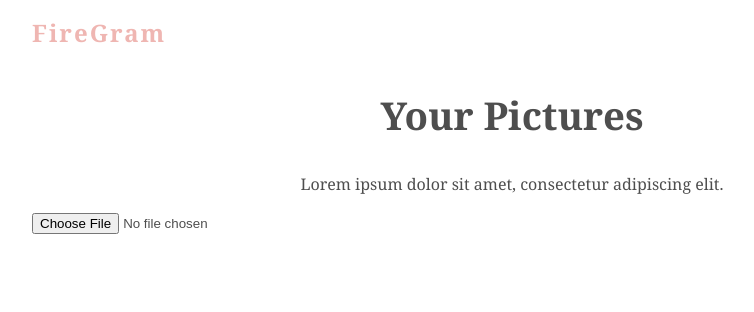
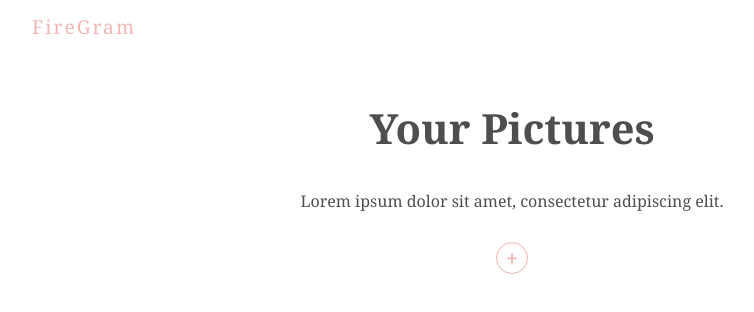
Before and after one commit to ProMehedi/react-firegram, a React (Create React App) app: page / in a window 1280 px wide. Shown: the top 312 px of the page, without its empty margins (128-882 px from the left). Built offline with nearby package versions, Linux system fonts and the light colour scheme.

Commit message:
Progressbar & CSS

```diff
--- a/package.json
+++ b/package.json
@@ -3,6 +3,7 @@
   "version": "0.1.0",
   "private": true,
   "dependencies": {
+    "@react-firebase/firestore": "^0.5.5",
     "@testing-library/jest-dom": "^4.2.4",
     "@testing-library/react": "^9.5.0",
     "@testing-library/user-event": "^7.2.1",
--- /dev/null
+++ b/src/comps/ProgressBar.js
@@ -0,0 +1,18 @@
+import React, { useEffect } from 'react'
+import { toast } from 'react-toastify'
+import useStorage from '../hooks/useStorage'
+
+const ProgressBar = ({ file, setFile }) => {
+  const { url, progress } = useStorage(file)
+
+  useEffect(() => {
+    if (url) {
+      setFile(null)
+      toast.success('File Successfuly Uploaded!')
+    }
+  }, [url, setFile])
+
+  return <div className='progress-bar' style={{ width: progress + '%' }}></div>
+}
+
+export default ProgressBar
--- a/src/comps/UploadForm.js
+++ b/src/comps/UploadForm.js
@@ -1,4 +1,5 @@
 import React, { useState } from 'react'
+import ProgressBar from './ProgressBar'
 import { toast } from 'react-toastify'
 
 const UploadForm = () => {
@@ -22,9 +23,21 @@ const UploadForm = () => {
 
   return (
     <form>
-      <input type='file' file={file} onChange={fileUploadHandler} />
-      {error && <div className='error'>{error}</div>}
-      {file && <div>{file.name}</div>}
+      <label htmlFor='file'>
+        <input
+          type='file'
+          file={file}
+          id='file'
+          name='file'
+          onChange={fileUploadHandler}
+        />
+        <span>+</span>
+      </label>
+      <div className='output'>
+        {error && <div className='error'>{error}</div>}
+        {file && <div>{file.name}</div>}
+        {file && <ProgressBar file={file} setFile={setFile} />}
+      </div>
     </form>
   )
 }
--- a/src/config/firebase.js
+++ b/src/config/firebase.js
@@ -1,6 +1,6 @@
-import * as firebase from 'firebase/app'
+import firebase from 'firebase/app'
 import 'firebase/storage'
-import 'firebase/firestore'
+import '@firebase/firestore'
 
 const firebaseConfig = {
   apiKey: 'AIzaSyAmcF4l-LMTfDBw_Q2QOSYLogZwKqzzDck',
@@ -14,4 +14,4 @@ const firebaseConfig = {
 firebase.initializeApp(firebaseConfig)
 
 export const projectStorage = firebase.storage()
-export const projectFilesStorage = firebase.filestore()
+export const projectFilesStorage = firebase.filestore
--- a/src/hooks/useStorage.js
+++ b/src/hooks/useStorage.js
@@ -1,7 +1,7 @@
-import React, { useEffect, useState } from 'react'
+import { useEffect, useState } from 'react'
 import { projectStorage } from '../config/firebase'
 
-const useStorage = ({ file }) => {
+const useStorage = (file) => {
   const [progress, setProgress] = useState(0)
   const [error, setError] = useState(null)
   const [url, setUrl] = useState(null)
--- a/src/index.css
+++ b/src/index.css
@@ -17,22 +17,98 @@ body {
 }
 .title h1 {
   color: var(--primary);
-  font-size: 1.5rem;
+  font-size: 1.2rem;
   letter-spacing: 2px;
+  font-weight: normal;
 }
 .title h2,
 .title p {
   text-align: center;
 }
 .title h2 {
-  margin-top: 40px;
-  font-size: 2.4rem;
+  margin-top: 60px;
+  font-size: 2.6rem;
 }
 
 /* upload form styles */
+form {
+  margin: 30px auto 10px;
+  text-align: center;
+}
+label input {
+  height: 0;
+  width: 0;
+  opacity: 0;
+}
+label {
+  display: block;
+  width: 30px;
+  height: 30px;
+  border: 1px solid var(--primary);
+  border-radius: 50%;
+  margin: 10px auto;
+  line-height: 30px;
+  color: var(--primary);
+  font-weight: bold;
+  font-size: 24px;
+}
+label:hover {
+  background: var(--primary);
+  color: white;
+}
+.output {
+  height: 60px;
+  font-size: 0.8rem;
+}
+.error {
+  color: var(--error);
+}
 
 /* progress bar styles */
+.progress-bar {
+  height: 5px;
+  background: var(--primary);
+  margin-top: 20px;
+}
 
 /* image grid styles */
+.img-grid {
+  margin: 20px auto;
+  display: grid;
+  grid-template-columns: 1fr 1fr 1fr;
+  grid-gap: 40px;
+}
+.img-wrap {
+  overflow: hidden;
+  height: 0;
+  padding: 50% 0;
+  /* padding controls height, will always be perfectly square regardless of width */
+  position: relative;
+  opacity: 0.8;
+}
+.img-wrap img {
+  min-width: 100%;
+  min-height: 100%;
+  max-width: 150%;
+  position: absolute;
+  top: 0;
+  left: 0;
+}
 
 /* modal styles */
+.backdrop {
+  position: fixed;
+  top: 0;
+  left: 0;
+  width: 100%;
+  height: 100%;
+  background: rgba(0, 0, 0, 0.5);
+}
+.backdrop img {
+  display: block;
+  max-width: 60%;
+  max-height: 80%;
+  margin: 60px auto;
+  box-shadow: 3px 5px 7px rgba(0, 0, 0, 0.5);
+  border: 3px solid white;
+}
```
Also changed, not shown: 1 other file (tests, documents, lock files or other folders).
